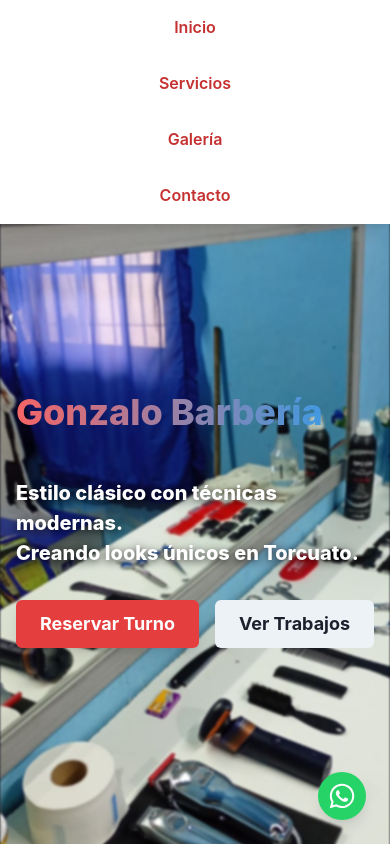
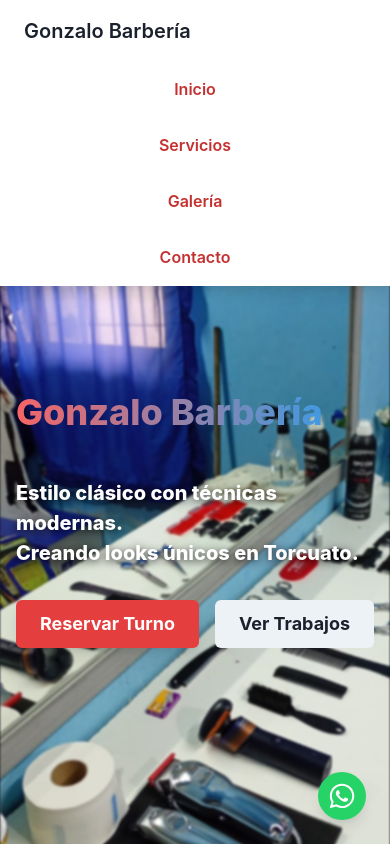
Before and after one commit to cintyy73/barber-gonzalo, a React (Vite) app: page / in a window 390 px wide. Both pictures are taken after a click on the button "Abrir menú". Shown: the top 844 px of the page. Built offline with nearby package versions, Linux system fonts and the light colour scheme.

Commit message:
fix: clean up mobile navigation and Drawer header in HeaderNav

```diff
--- a/src/components/HeaderNav.jsx
+++ b/src/components/HeaderNav.jsx
@@ -48,6 +48,7 @@ const HeaderNav = () => {
       {/* Mobile Navigation */}
       <Drawer isOpen={isOpen} placement="top" onClose={onClose} size="xs">
         <DrawerContent>
+          <DrawerHeader>Gonzalo Barbería</DrawerHeader>
           <DrawerBody>
             <VStack spacing={4} align="start">
               <Button variant="ghost" colorScheme="red" w="full" onClick={() => handleNav('inicio')}>Inicio</Button>
```
Also changed, not shown: 1 other file (tests, documents, lock files or other folders).
